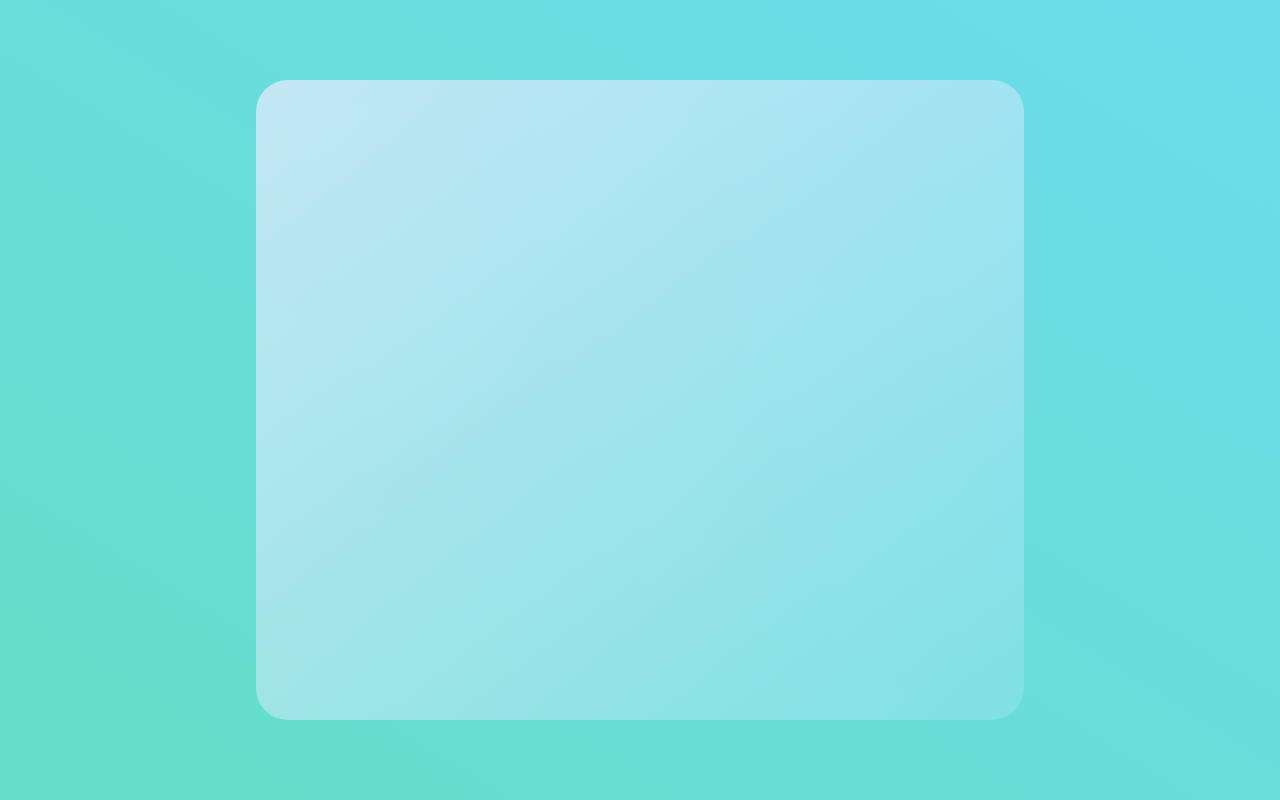
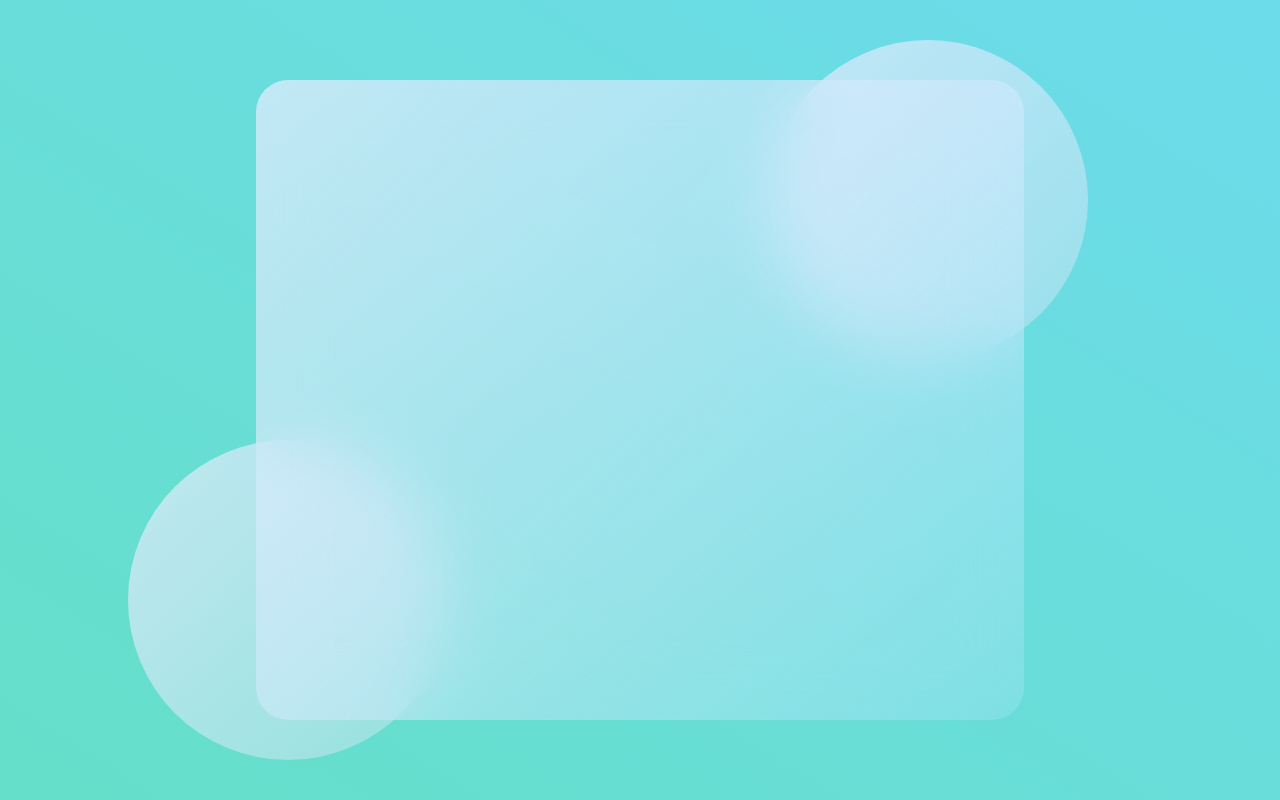
Before and after one commit to dmitry-mishchuk/glassWebsite, a plain HTML site: page index.html in a window 1280 px wide. Drawn offline with Linux system fonts and the light colour scheme.

Commit message:
debag my css

```diff
--- a/style.css
+++ b/style.css
@@ -14,10 +14,35 @@ main {
   background: white;
   min-height: 80vh;
   width: 60%;
-  background: linear-gradient(to right bottom, rgba(233,236,255,.7), rgba(178,232,255,.3));
+  background: linear-gradient(
+    to right bottom,
+    rgba(233, 236, 255, 0.7),
+    rgba(178, 232, 255, 0.3)
+  );
   border-radius: 2rem;
+  z-index: 2;
+  -webkit-backdrop-filter: blur(2rem);
+  backdrop-filter: blur(2rem);
 }
-.circle1, .cercle2 {
+.circle1,
+.circle2 {
   background: white;
-  background: linear-gradient(to right bottom, rgba(233,236,255,.7), rgba(178,232,255,.3));
+  background: linear-gradient(
+    to right bottom,
+    rgba(233, 236, 255, 0.7),
+    rgba(255, 232, 255, 0.3)
+  );
+  height: 20rem;
+  width: 20rem;
+  position: absolute;
+  z-index: 1;
+  border-radius: 50%;
 }
+.circle1 {
+  top: 5%;
+  right: 15%;
+}
+.circle2 {
+  bottom: 5%;
+  left: 10%;
+}
```
Also changed, not shown: index.html (+2 -0 lines).
